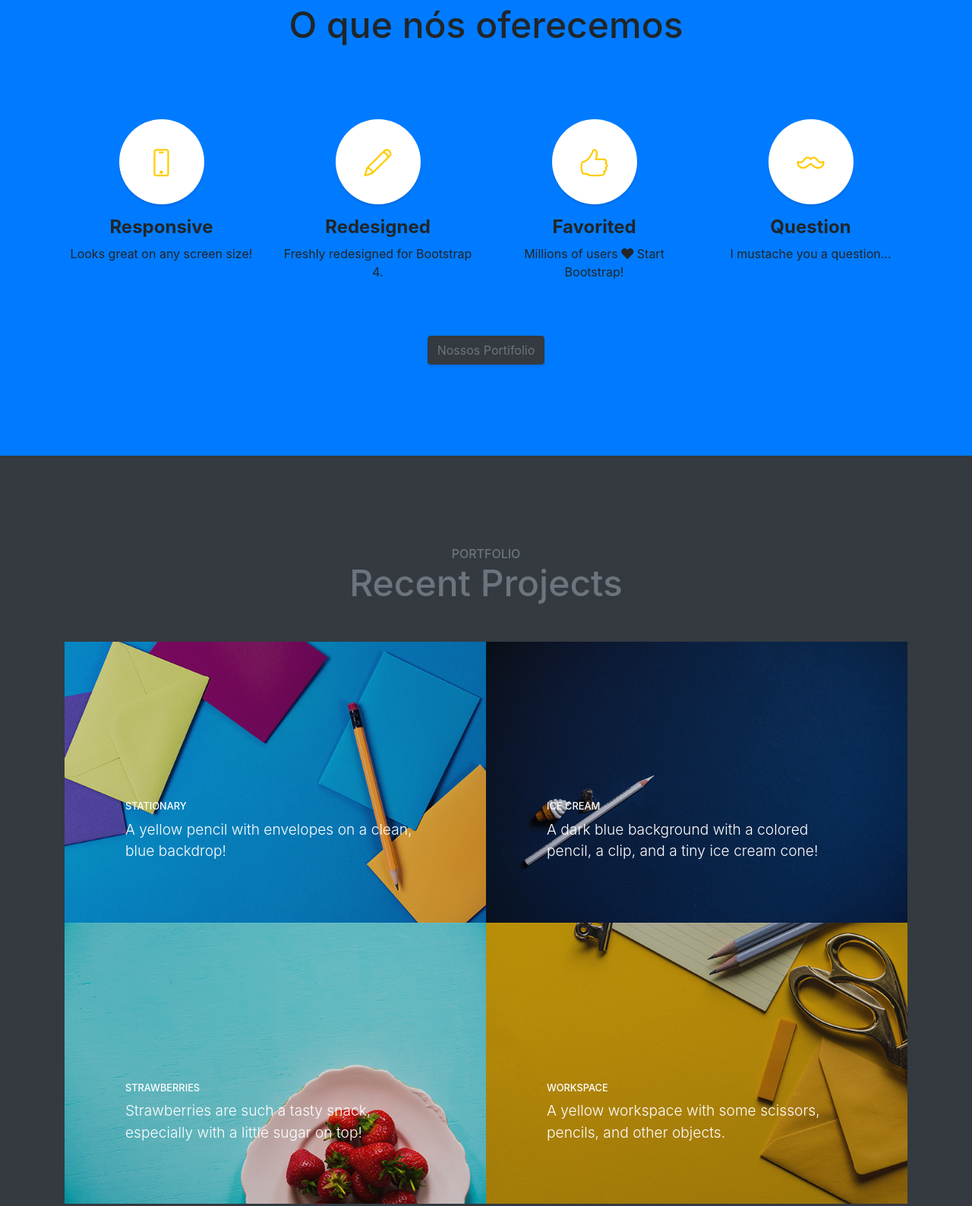
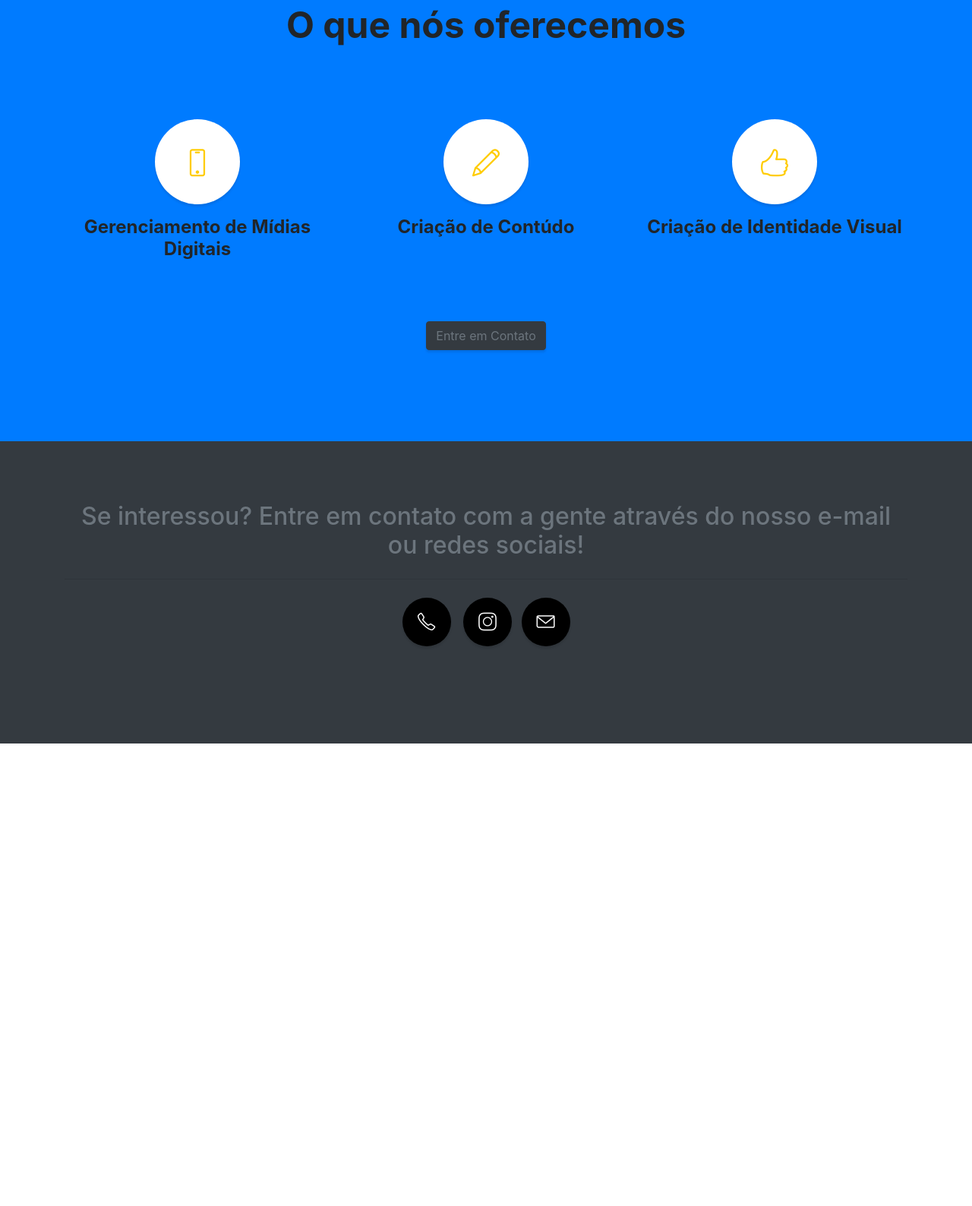
Before and after one commit to Durvalll/idealizar, a website with bundled scripts: page index.html in a window 1280 px wide. Shown: the part 1241-2829 px from the top of the page at 76% size. After the commit the page ends 2220 px from the top, so only its background shows below. Built offline with nearby package versions, Linux system fonts and the light colour scheme.

Commit message:
save files

```diff
--- a/index.html
+++ b/index.html
@@ -66,7 +66,7 @@
     <div class="container text-center">
       <div class="row">
         <div class="col-lg-10 mx-auto">
-          <h2 class="text-secondary"">Nós somos a Idealizar Design, empresa especialista em markting digital. Sendo refeencia de qualidade desde 2018</h2>
+          <h2 class="text-secondary"">Nós somos a Idealizar Design, empresa especialista em markting digital.<span> Sendo refeencia de qualidade desde 2018</span></h2>
         </div>
       </div>
     </div>
@@ -76,137 +76,61 @@
   <section class="content-section bg-primary text-black text-center" id="services">
     <div class="container">
       <div class="content-section-heading">
-        <h2 class="mb-5">O que nós oferecemos</h2>
+        <h2 class="mb-5"><b>O que nós oferecemos</b></h2>
 	<br><br>
       </div>
       <div class="row">
-        <div class="col-lg-3 col-md-6 mb-5 mb-lg-0">
+        <div class="col-lg-4 col-md-6 mb-5 mb-lg-0">
           <span class="service-icon rounded-circle mx-auto mb-3">
             <i class="icon-screen-smartphone"></i>
           </span>
           <h4>
-            <strong>Responsive</strong>
+            <strong>Gerenciamento de Mídias Digitais</strong>
           </h4>
-          <p class="text-gray mb-0">Looks great on any screen size!</p>
         </div>
-        <div class="col-lg-3 col-md-6 mb-5 mb-lg-0">
+        <div class="col-lg-4 col-md-6 mb-5 mb-lg-0">
           <span class="service-icon rounded-circle mx-auto mb-3">
             <i class="icon-pencil"></i>
           </span>
           <h4>
-            <strong>Redesigned</strong>
+            <strong>Criação de Contúdo</strong>
           </h4>
-          <p class="text-gray mb-0">Freshly redesigned for Bootstrap 4.</p>
         </div>
-        <div class="col-lg-3 col-md-6 mb-5 mb-md-0">
+        <div class="col-lg-4 col-md-6 mb-5 mb-md-0">
           <span class="service-icon rounded-circle mx-auto mb-3">
             <i class="icon-like"></i>
           </span>
           <h4>
-            <strong>Favorited</strong>
+            <strong>Criação de Identidade Visual</strong>
           </h4>
-          <p class="text-gray mb-0">Millions of users
-            <i class="fas fa-heart"></i>
-            Start Bootstrap!</p>
         </div>
-        <div class="col-lg-3 col-md-6">
-          <span class="service-icon rounded-circle mx-auto mb-3">
-            <i class="icon-mustache"></i>
-          </span>
-          <h4>
-            <strong>Question</strong>
-          </h4>
-          <p class="text-gray mb-0">I mustache you a question...</p>
-        </div>
-      </div>
     </div>
 	<br><br><br>
-	<a class="btn btn-dark btn-xl js-scroll-trigger text-secondary" href="#portfolio">Nossos Portifolio</a>
-  </section>
-
-  <!-- Portfolio -->
-  <section class="content-section bg-dark" id="portfolio">
-    <div class="container">
-      <div class="content-section-heading text-center">
-        <h3 class="text-secondary mb-0">Portfolio</h3>
-        <h2 class="mb-5 text-secondary">Recent Projects</h2>
-      </div>
-      <div class="row no-gutters">
-        <div class="col-lg-6">
-          <a class="portfolio-item" href="#">
-            <span class="caption">
-              <span class="caption-content">
-                <h2>Stationary</h2>
-                <p class="mb-0">A yellow pencil with envelopes on a clean, blue backdrop!</p>
-              </span>
-            </span>
-            <img class="img-fluid" src="img/portfolio-1.jpg" alt="">
-          </a>
-        </div>
-        <div class="col-lg-6">
-          <a class="portfolio-item" href="#">
-            <span class="caption">
-              <span class="caption-content">
-                <h2>Ice Cream</h2>
-                <p class="mb-0">A dark blue background with a colored pencil, a clip, and a tiny ice cream cone!</p>
-              </span>
-            </span>
-            <img class="img-fluid" src="img/portfolio-2.jpg" alt="">
-          </a>
-        </div>
-        <div class="col-lg-6">
-          <a class="portfolio-item" href="#">
-            <span class="caption">
-              <span class="caption-content">
-                <h2>Strawberries</h2>
-                <p class="mb-0">Strawberries are such a tasty snack, especially with a little sugar on top!</p>
-              </span>
-            </span>
-            <img class="img-fluid" src="img/portfolio-3.jpg" alt="">
-          </a>
-        </div>
-        <div class="col-lg-6">
-          <a class="portfolio-item" href="#">
-            <span class="caption">
-              <span class="caption-content">
-                <h2>Workspace</h2>
-                <p class="mb-0">A yellow workspace with some scissors, pencils, and other objects.</p>
-              </span>
-            </span>
-            <img class="img-fluid" src="img/portfolio-4.jpg" alt="">
-          </a>
-        </div>
-      </div>
-    </div>
+	<a class="btn btn-dark btn-xl js-scroll-trigger text-secondary" href="#contato">Entre em Contato</a>
   </section>
 
 <!-- Footer -->
-  <footer class="footer text-center bg-primary" id="contato">
+  <footer class="footer text-center bg-dark" id="contato">
     <div class="container">
 	 <div class=" text-center">
-          <h2 class="mt-0 text-black">Gostou? Entre em contato com a gente através do nosso e-mail ou redes sociais!</h2>
+          <h2 class="mt-0 text-secondary">Se interessou? Entre em contato com a gente através do nosso e-mail ou redes sociais!</h2>
           <hr class="divider my-4">
 
 
       <ul class="list-inline mb-5">
         <li class="list-inline-item">
-          <a class="social-link rounded-circle text-white mr-3" href="#">
-            <i class="icon-social-facebook"></i>
+          <a class="social-link rounded-circle text-white mr-1" href="http://bit.ly/iDealizar">
+            <i class="icon-phone"></i>
           </a>
         </li>
         <li class="list-inline-item">
-          <a class="social-link rounded-circle text-white mr-3" href="#">
-            <i class="icon-social-twitter"></i>
-          </a>
-        </li>
-        <li class="list-inline-item">
-          <a class="social-link rounded-circle text-white" href="#">
+          <a class="social-link rounded-circle text-white" href="https://www.instagram.com/idealizarmkt/">
             <i class="icon-social-instagram"></i>
           </a>
         </li>
         <li class="list-inline-item">
           <a class="social-link rounded-circle text-white" href="mailto:idealizardesignn@gmail.com">
-            <i class="icon-social-github"></i>
+            <i class="icon-envelope"></i>
           </a>
         </li>
       </ul>
```
